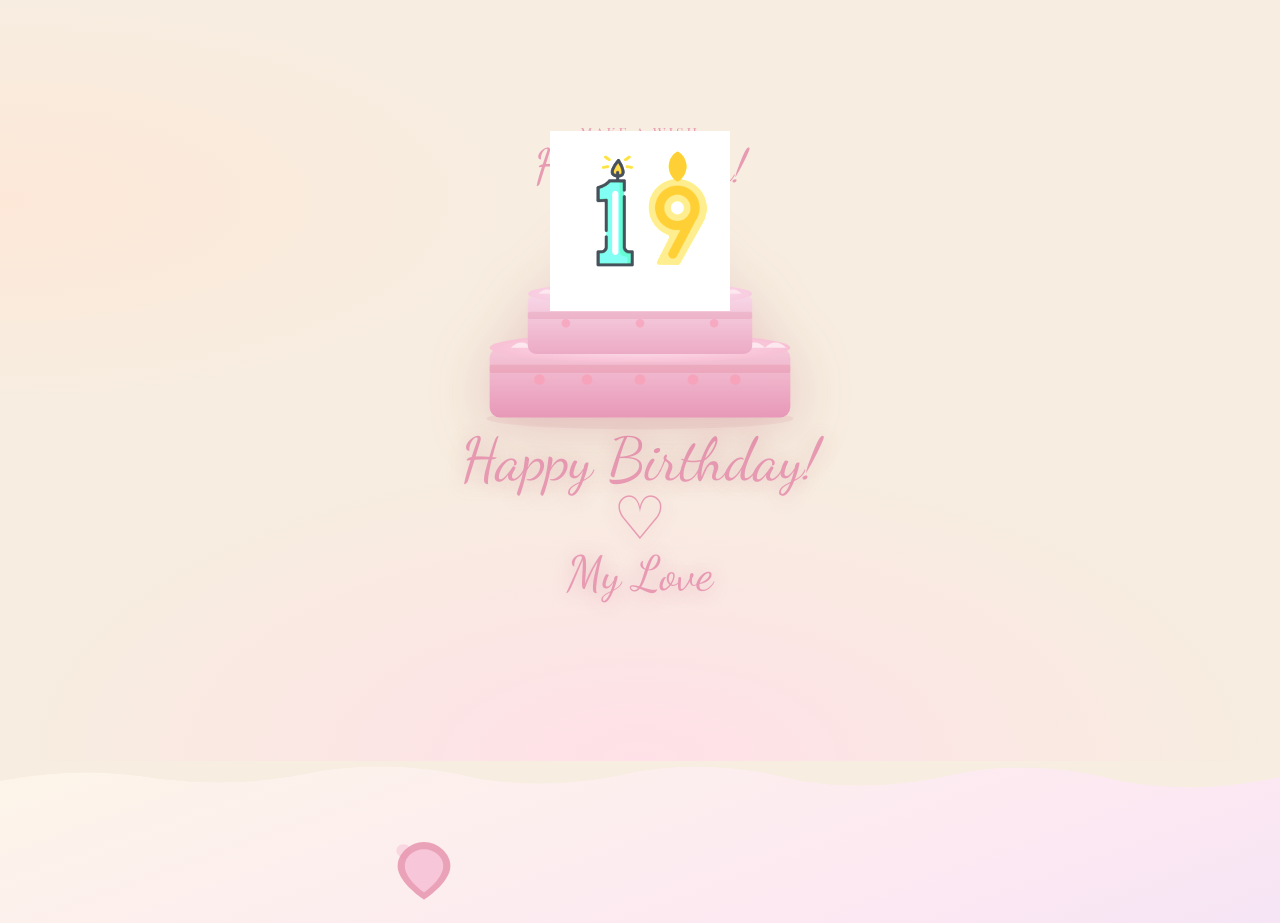
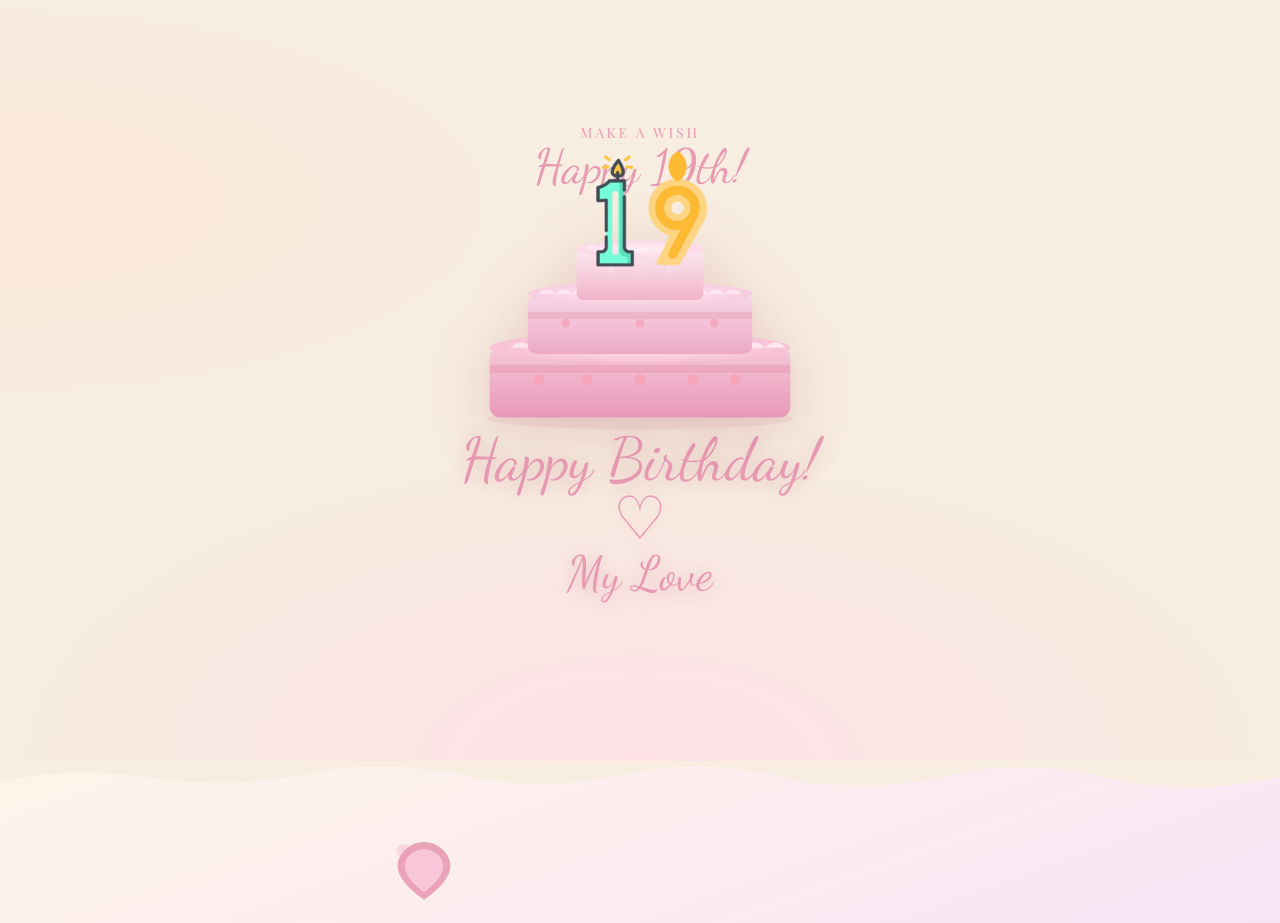
Before and after one commit to Pleasebemyvalentinemubashra/Birthday, a React (Vite) app in the folder frontend/: page / in a window 1280 px wide. Shown: the part 4780-5703 px from the top of the page. Built offline with nearby package versions, Linux system fonts and the light colour scheme; no server answers; a web font is replaced by a local one.

Commit message:
Simplify candle section - use single 19 image with click to light
- Remove all scroll animations and merge animations
- Use new background-removed 19 candle image
- Click candle to light/unlight it
- Show flames on top when lit
- Much simpler and cleaner implementation

```diff
--- a/frontend/src/app/sections/CakeCandleSection.tsx
+++ b/frontend/src/app/sections/CakeCandleSection.tsx
@@ -161,13 +161,11 @@ export function CakeCandleSection({ age, recipient = 'Mubashira' }: CakeCandleSe
 
           {/* 19 Candle Image with background removed */}
           <img
-            src={`${import.meta.env.BASE_URL}Untitled design (1).png`}
+            src={`${import.meta.env.BASE_URL}Untitled_design-removebg-preview.png`}
             alt="19"
             className="w-32 sm:w-40 md:w-48"
             style={{
-              display:'block',
-              mixBlendMode: 'multiply',
-              filter: 'brightness(1.1) contrast(1.05)'
+              display:'block'
             }}
           />
         </motion.div>
```
Also changed, not shown: frontend/public/Untitled design (1).png (deleted), frontend/public/Untitled_design-removebg-preview.png (added).
